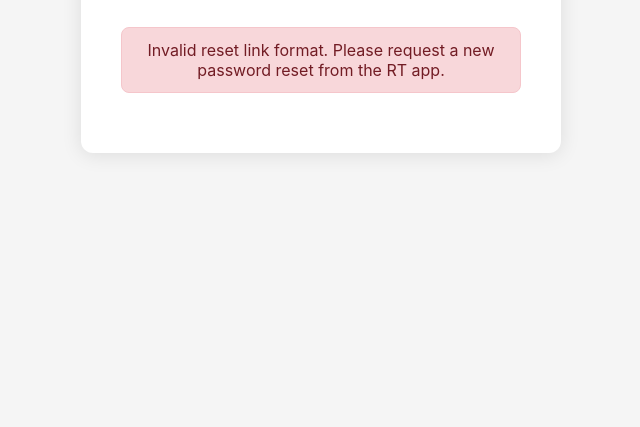
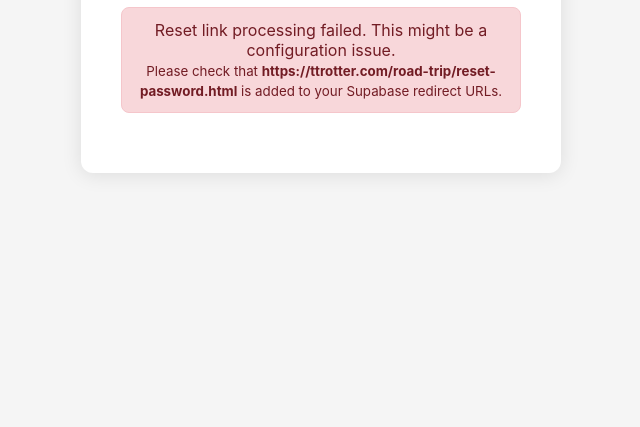
Before and after one commit to tylertrotter/tylertrotter.github.io, a plain HTML site: page road-trip/reset-password.html in a window 1280 px wide. Shown: the part 413-840 px from the top of the page, without its empty margins (319-959 px from the left). Drawn offline with nearby package versions, Linux system fonts and the light colour scheme.

Commit message:
try again

```diff
--- a/road-trip/reset-password.html
+++ b/road-trip/reset-password.html
@@ -188,38 +188,32 @@
 
         console.log('Page loaded, URL:', window.location.href);
 
-        // Let Supabase handle the session detection automatically
-        // This will parse the tokens from the URL that Supabase redirects with
-        supabaseClient.auth.getSession().then(({ data: { session }, error }) => {
-            console.log('Initial session check:', { session: !!session, error });
+        // Add auth state change listener to see what's happening
+        supabaseClient.auth.onAuthStateChange((event, session) => {
+            console.log('Auth state change:', event, session);
+            if (event === 'PASSWORD_RECOVERY') {
+                console.log('Password recovery event detected!');
+                messageDiv.innerHTML = '<div class="success">Reset link validated. You can now set your new password.</div>'
+            }
+        });
 
-            if (error) {
-                console.error('Session error:', error);
-                messageDiv.innerHTML = `<div class="error">Invalid or expired reset link. Please request a new password reset from the RT app.<br><small>Debug: ${error.message}</small></div>`
-                document.getElementById('resetForm').style.display = 'none'
-                return;
-            }
+        // Check if we're being redirected from Supabase verify endpoint
+        // This happens when user clicks the email link
+        console.log('Checking URL for redirect parameters...');
+        checkUrlManually();
 
-            if (session) {
-                console.log('Valid session found:', session);
-                messageDiv.innerHTML = '<div class="success">Reset link validated. You can now set your new password.</div>'
-            } else {
-                // No session yet, wait a moment for URL processing
+        // Also check session after a longer delay to allow for processing
         setTimeout(() => {
             supabaseClient.auth.getSession().then(({ data: { session }, error }) => {
+                console.log('Delayed session check:', { session: !!session, error });
                 if (session) {
                     console.log('Session found after delay:', session);
                     messageDiv.innerHTML = '<div class="success">Reset link validated. You can now set your new password.</div>'
-                        } else {
-                            console.log('No session found, checking URL manually...');
-                            checkUrlManually();
                 }
             });
-                }, 1000);
-            }
-        });
+        }, 2000);
 
-        // Fallback manual URL checking
+        // Enhanced URL checking - handle various redirect scenarios
         function checkUrlManually() {
             console.log('Full URL:', window.location.href);
             console.log('Hash:', window.location.hash);
@@ -237,6 +231,29 @@
             const type = hashParams.get('type') || queryParams.get('type');
             const error = hashParams.get('error') || queryParams.get('error');
             const errorDescription = hashParams.get('error_description') || queryParams.get('error_description');
+
+            // Check if this is a direct landing from email (no tokens yet)
+            const isDirectLanding = !accessToken && !error && !window.location.hash && !window.location.search;
+
+            if (isDirectLanding) {
+                console.log('Direct landing detected - waiting for Supabase redirect...');
+                messageDiv.innerHTML = '<div style="text-align: center; color: #666;">Processing reset link... Please wait.</div>';
+
+                // Wait longer for potential redirect
+                setTimeout(() => {
+                    // Re-check after waiting
+                    const newHashParams = new URLSearchParams(window.location.hash.substring(1));
+                    const newQueryParams = new URLSearchParams(window.location.search);
+                    const newAccessToken = newHashParams.get('access_token') || newQueryParams.get('access_token');
+
+                    if (!newAccessToken) {
+                        console.log('Still no tokens after waiting - there may be a configuration issue');
+                        messageDiv.innerHTML = `<div class="error">Reset link processing failed. This might be a configuration issue.<br><small>Please check that <strong>https://ttrotter.com/road-trip/reset-password.html</strong> is added to your Supabase redirect URLs.</small></div>`;
+                        document.getElementById('resetForm').style.display = 'none';
+                    }
+                }, 3000);
+                return;
+            }
 
             if (error) {
                 console.error('URL contains error:', error, errorDescription);
@@ -261,8 +278,8 @@
                     }
                 });
             } else {
-                console.error('No tokens found in URL');
-                messageDiv.innerHTML = '<div class="error">Invalid reset link format. Please request a new password reset from the RT app.</div>'
+                console.error('No tokens found in URL - this suggests a configuration issue');
+                messageDiv.innerHTML = `<div class="error">Reset link configuration issue.<br><small>Please verify that <strong>https://ttrotter.com/road-trip/reset-password.html</strong> is correctly added to your Supabase Authentication → URL Configuration → Redirect URLs</small></div>`;
                 document.getElementById('resetForm').style.display = 'none'
             }
         }
```
Lines whose indentation alone changed are shown as unchanged.
